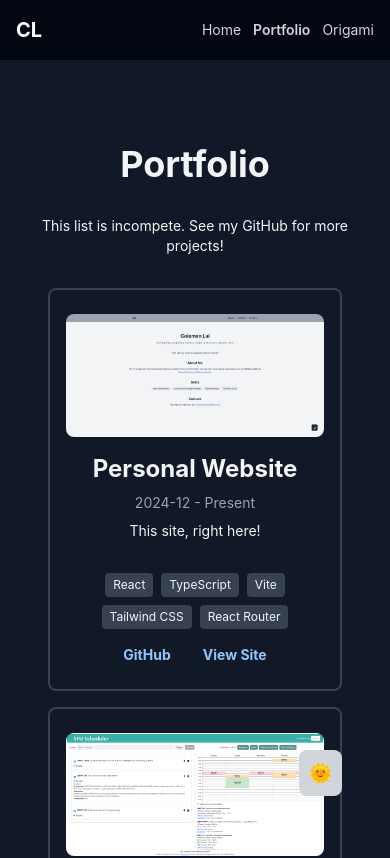
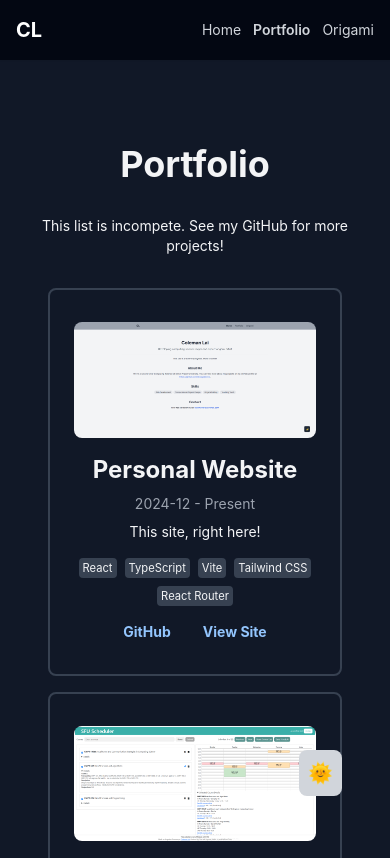
Before and after one commit to Googolplexic/personal-website, a React (Vite) app: page /portfolio in a window 390 px wide. Shown: the top 858 px of the page. Built offline with nearby package versions, Linux system fonts and the light colour scheme.

Commit message:
Adjusted sizing for project grid

```diff
--- a/src/components/Project.tsx
+++ b/src/components/Project.tsx
@@ -17,7 +17,7 @@ export function Project(props: ProjectProps) {
     return (
         <div
             onClick={handleClick}
-            className="cursor-pointer border-2 rounded-lg p-4 mb-4 dark:border-gray-700 hover:[box-shadow:0_0_15px_2px_rgba(0,0,0,0.2)] dark:hover:[box-shadow:0_0_15px_2px_rgba(255,255,255,0.2)] transition-shadow h-full flex justify-center flex-col"
+            className="cursor-pointer border-2 rounded-lg lg:p-12 p-6 mb-4 dark:border-gray-700 hover:[box-shadow:0_0_15px_2px_rgba(0,0,0,0.2)] dark:hover:[box-shadow:0_0_15px_2px_rgba(255,255,255,0.2)] transition-shadow h-full flex justify-center flex-col"
         >
             {props.images && props.images.length > 0 && (
                 <div className="flex gap-2 mb-4 mx-auto justify-center">
@@ -32,7 +32,7 @@ export function Project(props: ProjectProps) {
             <p className="text-sm text-gray-600 dark:text-gray-400 mb-2">
                 {props.startDate === props.endDate ? props.startDate : `${props.startDate} - ${props.endDate || 'Present'}`}
             </p>
-            <p className="mb-4">{props.summary}</p>
+            <p className="">{props.summary}</p>
             <ProjectTechnologies technologies={props.technologies} />
             <ProjectLinks project={props} />
         </div>
--- a/src/components/ProjectTechnologies.tsx
+++ b/src/components/ProjectTechnologies.tsx
@@ -5,9 +5,9 @@ interface ProjectTechnologiesProps {
 export function ProjectTechnologies({ technologies }: ProjectTechnologiesProps) {
     return (
         <div className="my-4">
-            <div className="flex flex-wrap gap-2 justify-center text-xs md:text-sm">
+            <div className="flex flex-wrap gap-2 justify-center  text-[0.7rem] sm:text-xs md:text-sm">
                 {technologies.map((tech, index) => (
-                    <span key={index} className="bg-gray-200 dark:bg-gray-700 px-2 py-1 rounded">
+                    <span key={index} className="bg-gray-200 dark:bg-gray-700 sm:px-2 px-1 sm:py-1 py-0 rounded">
                         {tech}
                     </span>
                 ))}
```
